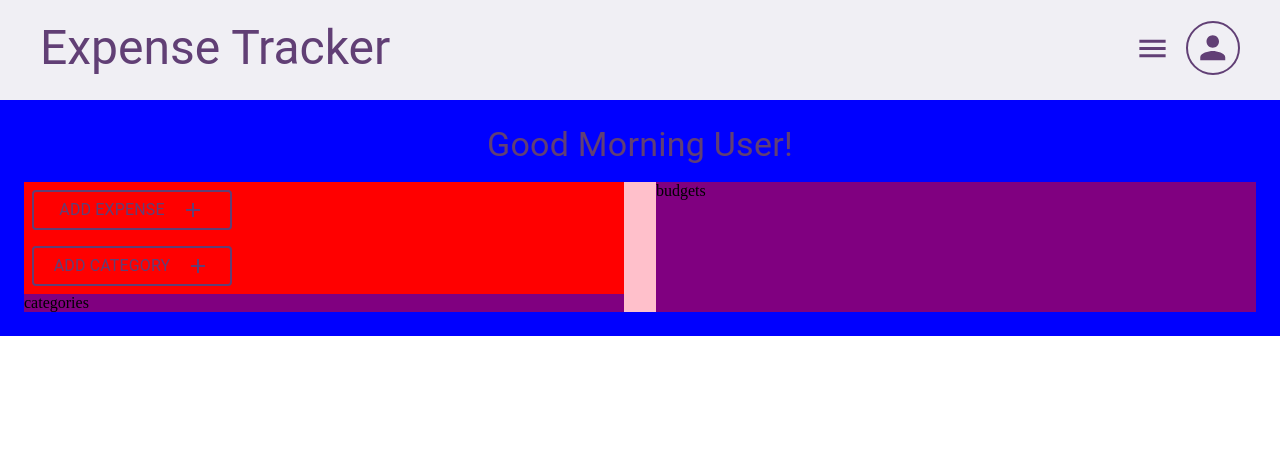
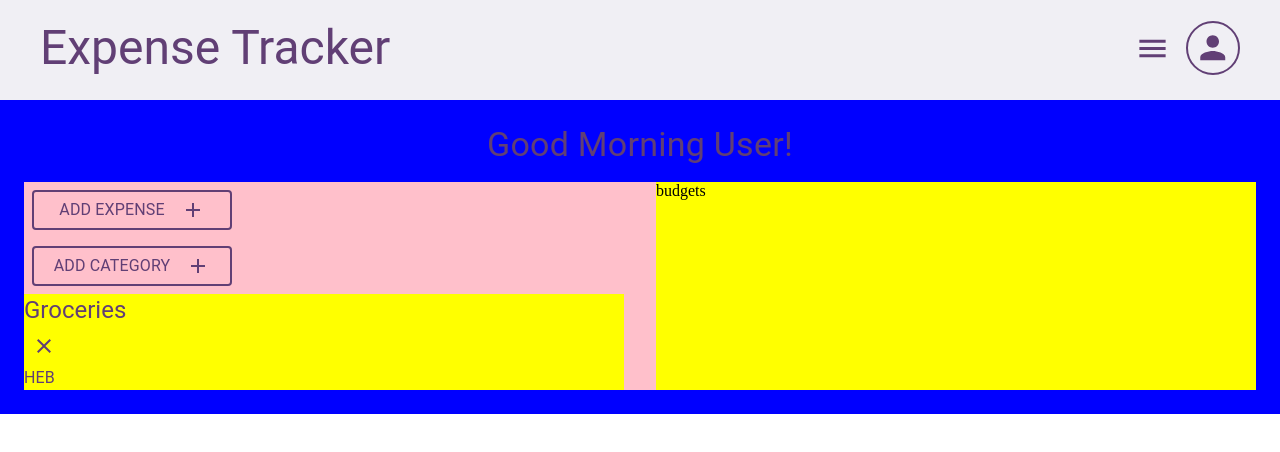
Before and after one commit to ctelfair20/expense-tracker, a React (Vite) app: page /dashboard in a window 1280 px wide. Shown: the top 452 px of the page. Built offline with nearby package versions, Linux system fonts and the light colour scheme.

Commit message:
created expense

```diff
--- a/src/components/Category.tsx
+++ b/src/components/Category.tsx
@@ -1,4 +1,5 @@
 import { Box, Typography } from '@mui/material';
+import Expense from './Expense';
 
 function Category() {
   return (
@@ -7,6 +8,7 @@ function Category() {
         <Typography variant='h5' component='h3'>
           Groceries
         </Typography>
+        <Expense />
       </Box>
     </Box>
   )
--- /dev/null
+++ b/src/components/Expense.tsx
@@ -0,0 +1,25 @@
+import { Box, IconButton, Typography, } from '@mui/material';
+import CloseIcon from '@mui/icons-material/Close';
+
+function Expense() {
+  return (
+    <Box sx={{ border: '2p solid #613F75' }}>
+      {/* close button */}
+      <IconButton sx={{
+        color: "#613F75",
+        pr: 0,
+        "&.MuiButtonBase-root:hover": {
+          bgcolor: "transparent"
+        }
+      }}>
+        <CloseIcon />
+      </IconButton>
+      {/* expense name */}
+      <Typography>
+        HEB
+      </Typography>
+    </Box>
+  )
+}
+
+export default Expense
--- a/src/pages/Dashboard.tsx
+++ b/src/pages/Dashboard.tsx
@@ -2,6 +2,7 @@ import { Box } from '@mui/material';
 import Greeting from '../components/Greeting';
 import CustomButton from '../components/CustomButton';
 import { addCategory, addExpense } from '../handler-functions/buttons';
+import Category from '../components/Category';
 
 const Dashboard = () => {
   return (
@@ -12,16 +13,18 @@ const Dashboard = () => {
       <Box sx={{ backgroundColor: 'pink', width: '100%', display: 'flex', mt: 2, gap: 4 }}>
 
         {/* categories column*/}
-        <Box sx={{ width: '50%', backgroundColor: 'purple', }}>
-          <Box sx={{ display: 'flex', flexDirection: 'column', backgroundColor: 'red' }}>
+        <Box sx={{ width: '50%' }}>
+          <Box sx={{ display: 'flex', flexDirection: 'column' }}>
             <CustomButton name='Add Expense' onClick={addExpense} />
             <CustomButton name='Add Category' onClick={addCategory} />
           </Box>
-          <Box sx={{ backgroundColor: 'purple', }}>categories</Box>
+          <Box sx={{ backgroundColor: 'yellow', }}>
+            <Category />
+          </Box>
         </Box>
 
         {/* budgets column*/}
-        <Box sx={{ width: '50%', backgroundColor: 'purple', }}>budgets</Box>
+        <Box sx={{ width: '50%', backgroundColor: 'yellow', }}>budgets</Box>
 
       </Box>
     </Box>
```
